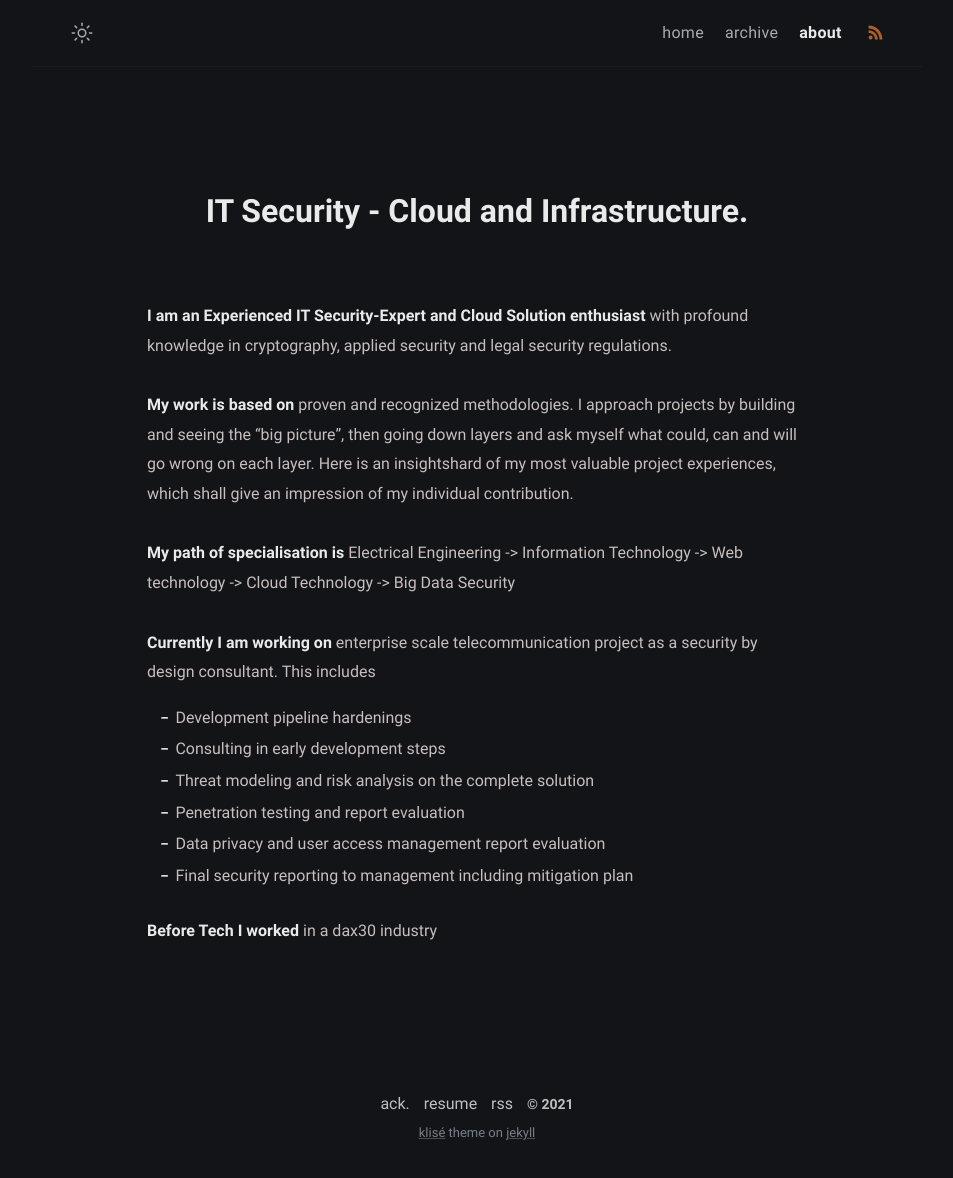
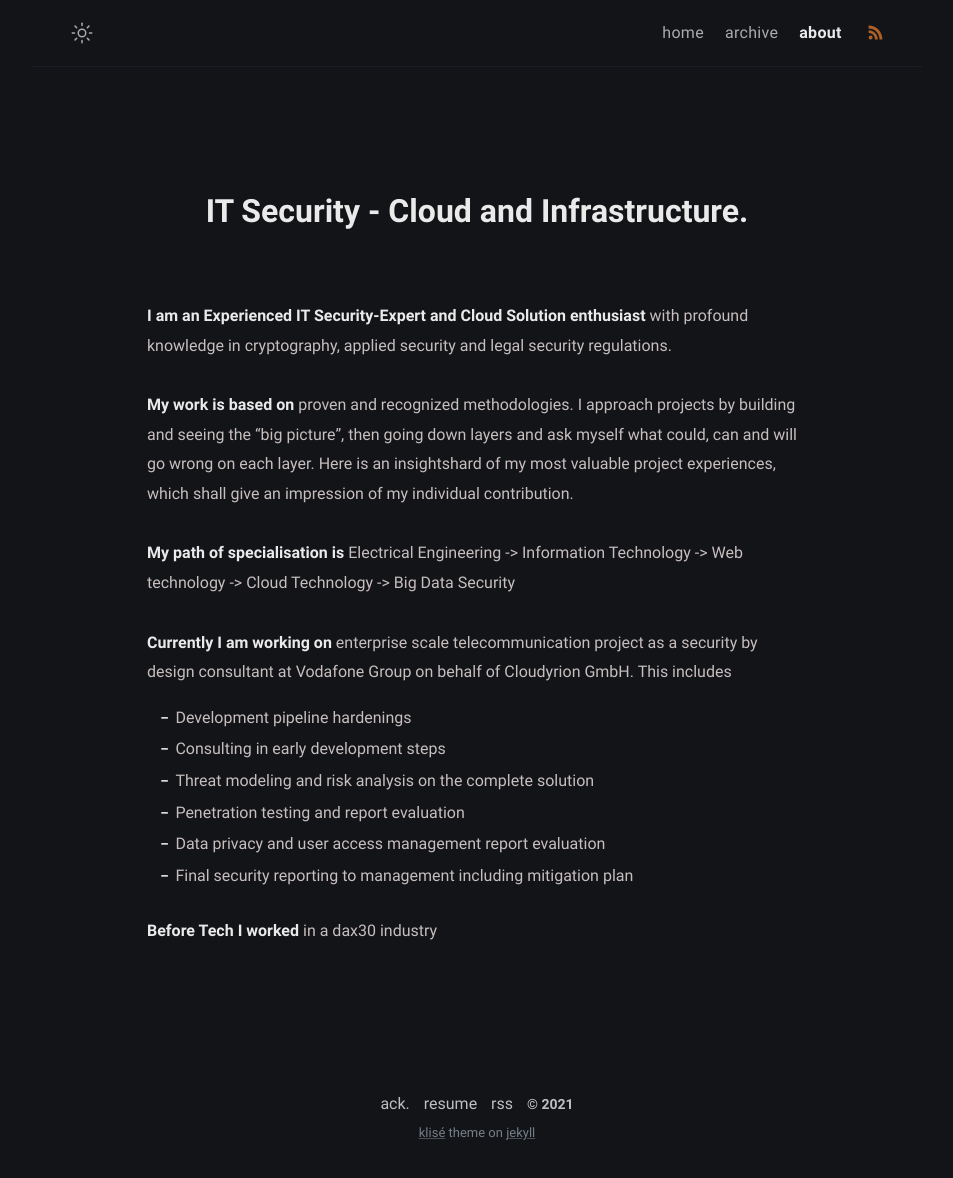
Before and after one commit to securebitAsif/fabulous-jupiter-8f84d, a Jekyll site: the page built from about.md, in a window 1280 px wide. Shown: the whole page, without its empty margins (163-1116 px from the left). Built offline with Jekyll 4.4.1, drawn with Linux system fonts in a browser that asks for light colours.

Commit message:
about.md: changed

```diff
--- a/about.md
+++ b/about.md
@@ -11,7 +11,7 @@ comments: false
 
 **My path of specialisation is** Electrical Engineering -> Information Technology -> Web technology -> Cloud Technology -> Big Data Security
 
-**Currently I am working on** enterprise scale telecommunication project as a security by design consultant. This includes
+**Currently I am working on** enterprise scale telecommunication project as a security by design consultant at Vodafone Group on behalf of Cloudyrion GmbH. This includes
 - Development pipeline hardenings
 - Consulting in early development steps
 - Threat modeling and risk analysis on the complete solution
```
